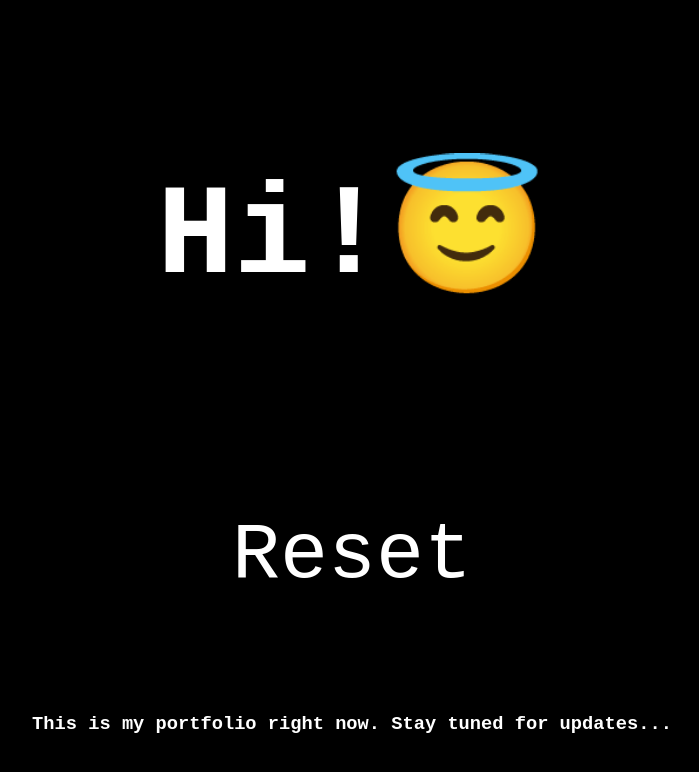
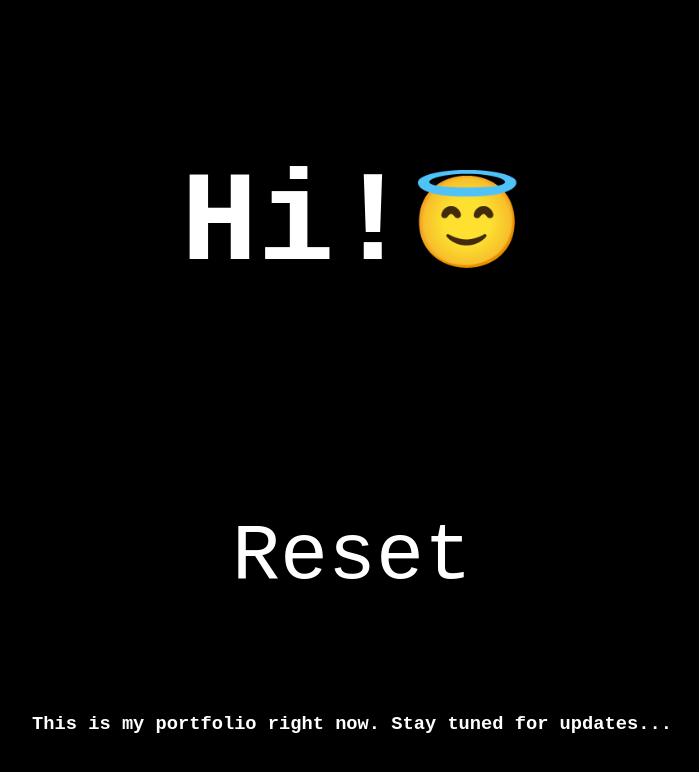
Before and after one commit to Jared-Song/Jared-Song.github.io, a plain HTML site: page index.html in a window 1280 px wide. Both pictures are taken after a click on the button "Reset". Shown: the part 800-1572 px from the top of the page, without its empty margins (288-987 px from the left). Drawn offline with Linux system fonts and the light colour scheme.

Commit message:
refactored greeting

```diff
--- a/index.html
+++ b/index.html
@@ -26,7 +26,7 @@
       </div>
     </div>
     <div id="intro">
-      <h2>Hi!😇</h2>
+      <h2 id="greeting">Hi!<span class="emoji">😇</span></h2>
       <button onclick="resetHeadline()">Reset</button>
       <h3>This is my portfolio right now. Stay tuned for updates...</h3>
     </div>
--- a/index.js
+++ b/index.js
@@ -1,3 +1,6 @@
+let interval = null;
+const letters = "ABCDEFGHIJKLMNOPQRSTUVWXYZ";
+
 function setup() {
   setupHeader();
   setupIntro();
@@ -5,22 +8,18 @@ function setup() {
 
 function setupHeader() {
   const left = document.getElementById("left-side");
-
+  const header = document.getElementById("header");
   const handleMove = (e) => {
     left.style.width = `${(e.clientX / window.innerWidth) * 100}%`;
   };
 
-  document.onmousemove = (e) => handleMove(e);
-  document.ontouchmove = (e) => handleMove(e.touches[0]);
+  header.onmousemove = (e) => handleMove(e);
+  header.ontouchmove = (e) => handleMove(e.touches[0]);
 }
 
 function setupIntro() {
-  const letters = "ABCDEFGHIJKLMNOPQRSTUVWXYZ";
-
-  let interval = null;
-
-  document.querySelector("h2").onmouseover = (event) => {
-    text = "I'm Jared.";
+  document.getElementById("greeting").onmouseover = (event) => {
+    text = "I'm Jared. \n Nice to meet you!";
     let iteration = 0;
 
     clearInterval(interval);
@@ -41,11 +40,16 @@ function setupIntro() {
         clearInterval(interval);
       }
 
-      iteration += 1 / 4;
+      iteration += 1 / 3;
     }, 30);
+    document.getElementById("greeting").onmouseover = null;
   };
 }
 
 function resetHeadline() {
-  document.querySelector("h2").innerText = "Hi!😇";
+  clearInterval(interval);
+  setupIntro();
+  document.getElementById(
+    "greeting"
+  ).innerHTML = `Hi!<span class="emoji">😇</span>`;
 }
--- a/styles.css
+++ b/styles.css
@@ -30,6 +30,18 @@ div {
 
 h2 {
   font-size: clamp(3rem, 10vw, 10rem);
+}
+
+#greeting {
+  width: 100%;
+  height: 20vh;
+  text-align: center;
+  overflow-x: hidden;
+}
+
+span.emoji {
+  font-size: clamp(2rem, 7vw, 7rem);
+  vertical-align: middle;
 }
 
 h3:hover {
```
